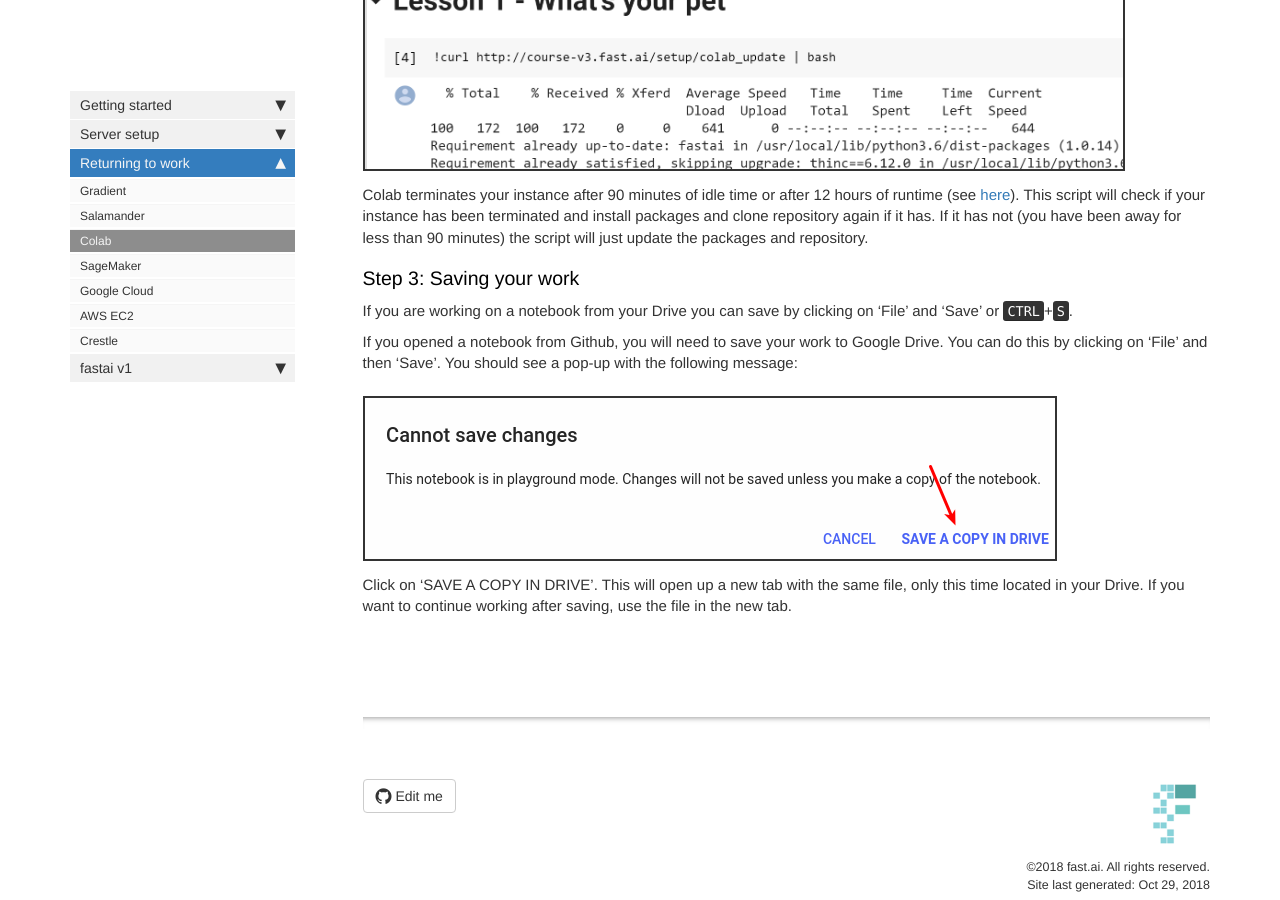
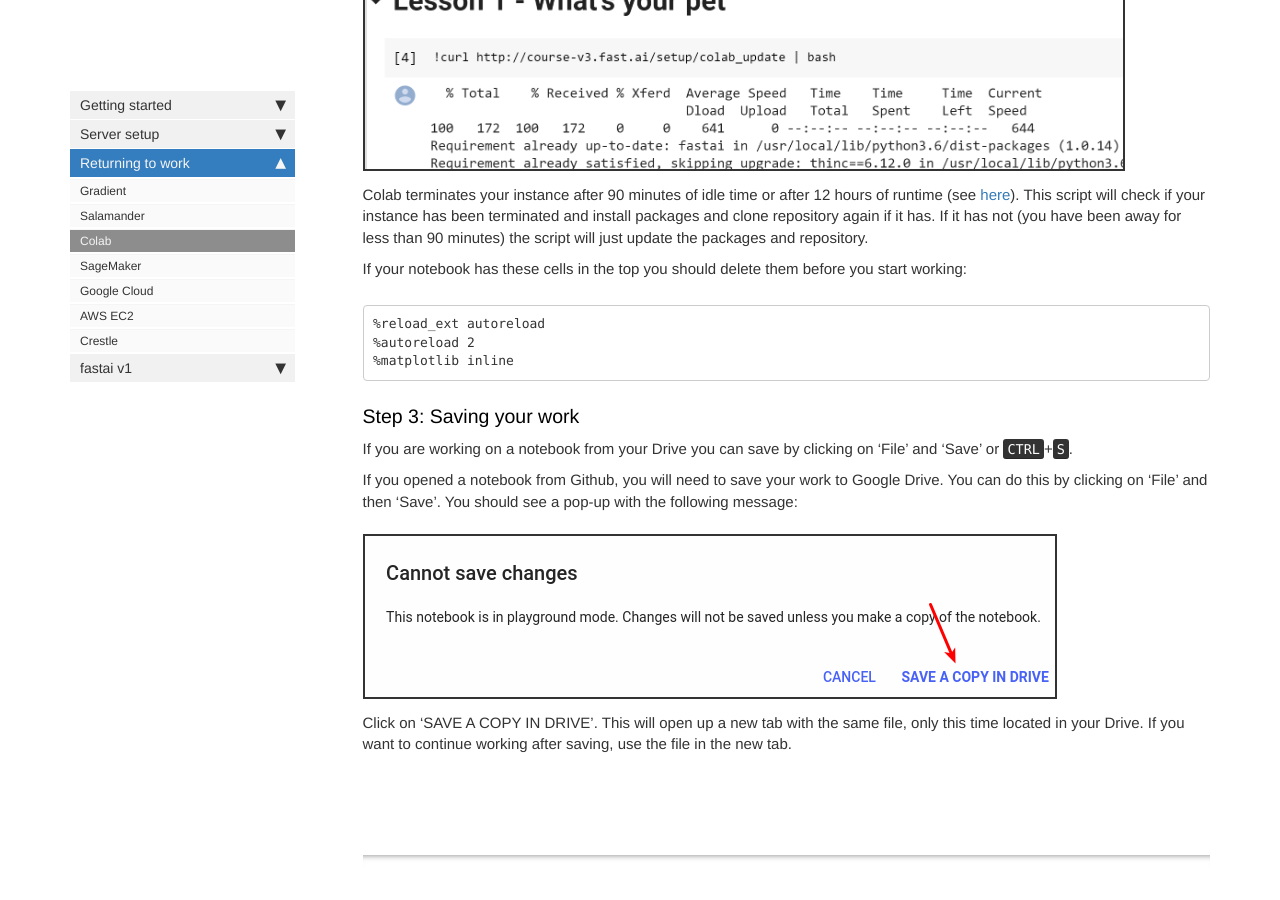
Before and after one commit to tamersalama/course-v3, a Jekyll site: the page built from docs/update_colab.md, in a window 1280 px wide and 900 px high, scrolled down 1731 px. Built offline with Jekyll 4.4.1, drawn with Linux system fonts in a browser that asks for light colours; nearby versions of some CDN libraries; comment, search, counter and statistics services are not loaded.

Commit message:
Delete autoreload and matplotlib inline

````diff
--- a/docs/update_colab.md
+++ b/docs/update_colab.md
@@ -30,6 +30,14 @@
 
 Colab terminates your instance after 90 minutes of idle time or after 12 hours of runtime (see [here](https://help.clouderizer.com/running-on-cloud/google-colab/google-colab-faqs)). This script will check if your instance has been terminated and install packages and clone repository again if it has. If it has not (you have been away for less than 90 minutes) the script will just update the packages and repository.
 
+If your notebook has these cells in the top you should delete them before you start working:
+
+```bash
+%reload_ext autoreload
+%autoreload 2
+%matplotlib inline
+```
+
 ### Step 3: Saving your work
 
 If you are working on a notebook from your Drive you can save by clicking on 'File' and 'Save' or <kbd>CTRL</kbd>+<kbd>S</kbd>.
````
Also changed, not shown: docs/start_colab.md (+8 -0 lines).
